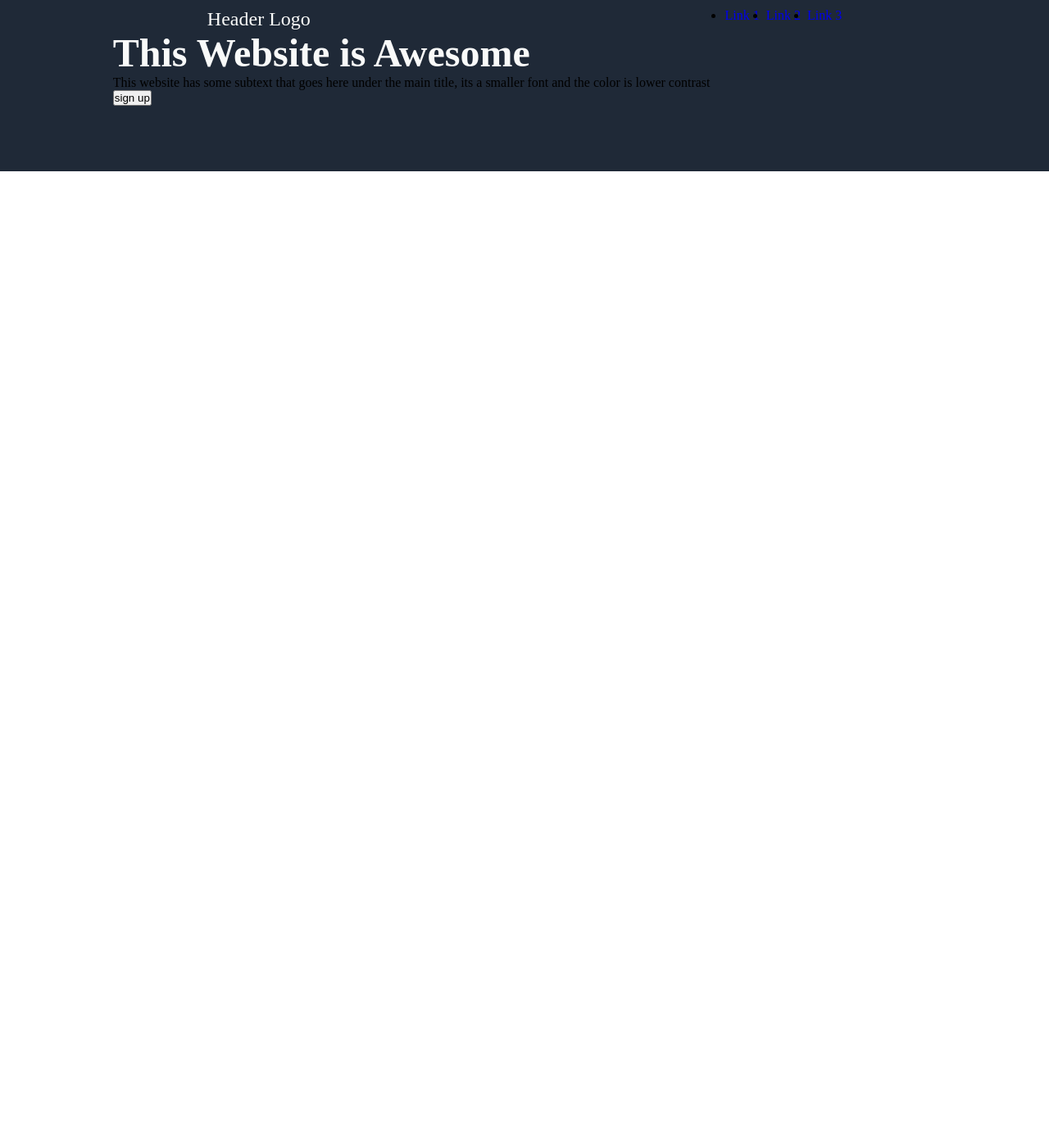
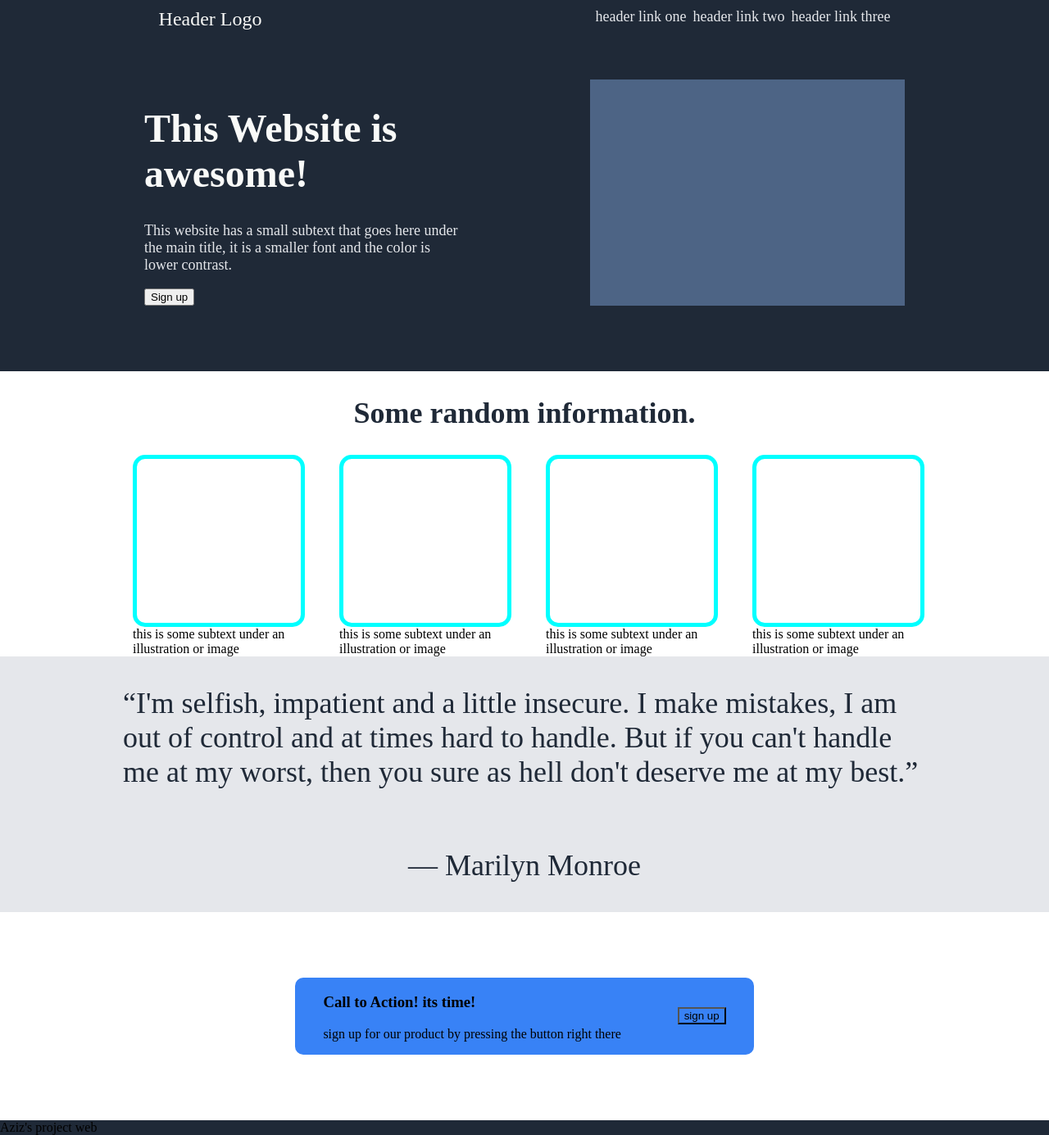
Before and after one commit to Azizstar1992/WebDev, a plain HTML site: page Basics/practice website/index.html in a window 1280 px wide. Shown: the whole page at 82% size. Before the commit the page ends 800 px from the top, so only its background shows below. Drawn offline with Linux system fonts and the light colour scheme.

Commit message:
website complete

```diff
--- a/Basics/practice flexbox/06-flex-layout/style.css
+++ b/Basics/practice flexbox/06-flex-layout/style.css
@@ -3,8 +3,12 @@
 body {
   height: 100vh;
   margin: 0;
+  padding: 0;
   overflow: hidden;
   font-family: Roboto, sans-serif;
+  display: flex;
+  flex-direction: column;
+
 }
 
 img {
@@ -25,3 +29,41 @@ input {
   width: 400px;
   margin-bottom: 16px;
 }
+
+
+button {
+  padding: 8px 16px;
+}
+
+.content {
+  flex: 1;
+  display: flex;
+  align-items: center;
+  justify-content: center;
+  flex-direction: column;
+  gap: 16px;
+}
+
+a {
+  color: #666;
+  text-decoration: none;
+}
+
+.header,
+.footer {
+  display: flex;
+  justify-content: space-between;
+  padding: 16px;
+}
+
+.footer {
+  background: #eee;
+}
+
+ul {
+  display: flex;
+  list-style: none;
+  margin: 0;
+  padding: 0;
+  gap: 16px
+}
--- a/Basics/practice flexbox/07-flex-layout-2/style.css
+++ b/Basics/practice flexbox/07-flex-layout-2/style.css
@@ -0,0 +1,74 @@
+body {
+    font-family: -apple-system, BlinkMacSystemFont, 'Segoe UI', Roboto, Oxygen, Ubuntu, Cantarell, 'Open Sans', 'Helvetica Neue', sans-serif;
+    margin: 0;
+    min-height: 100vh;
+    display: flex;
+    flex-direction: column;
+
+}
+
+.header {
+    height: 72px;
+    background: darkmagenta;
+    color: white;
+    display: flex;
+    align-items: center;
+    padding: 0 16px;
+    font-size: 32px;
+    font-weight: 900;
+}
+
+.footer {
+    height: 72px;
+    background: #eee;
+    color: darkmagenta;
+    display: flex;
+    align-items: center;
+    justify-content: center;
+
+}
+
+.sidebar {
+    width: 300px;
+    background: royalblue;
+    box-sizing: border-box;
+    flex-shrink: 0;
+  padding: 16px;
+}
+
+.card {
+    border: 1px solid #eee;
+    box-shadow: 2px 4px 16px rgba(0, 0, 0, .06);
+    border-radius: 4px;
+    padding: 16px;
+  margin: 16px;
+  width: 300px;
+}
+
+
+.body {
+    flex: 1;
+    display: flex;
+}
+
+ul {
+    list-style-type: none;
+    margin: 0;
+    padding: 0;
+}
+
+li {
+    margin-bottom: 16px;
+}
+
+a {
+    color: white;
+    text-decoration: none;
+    font-size: 24px;
+}
+
+.container
+{
+    display:flex;
+    flex-wrap:wrap;
+}
--- a/Basics/practice website/index.html
+++ b/Basics/practice website/index.html
@@ -10,35 +10,86 @@
 
 <body>
     <div class="hero">
-        <div class="navbar">
+        <nav>
             <div class="logo">
-                <p>Header Logo</p>
+                Header Logo
+            </div>
+            <ul class="head-right-links">
+                <li><a href="https//www.google.com">header link one</a></li>
+                <li><a href="https//www.google.com">header link two</a></li>
+                <li><a href="https//www.google.com">header link three</a></li>
+            </ul>
+        </nav>
+        <div class="hero-content">
+            <div class="hero-one">
+                <h1> This Website is awesome!</h1>
+                <p id="text">This website has a small subtext that goes here under the main title, it is a smaller font
+                    and the color is lower contrast.</p>
+                <button class="sign-up-btn">Sign up</button>
+            </div>
+            <div class="hero-img"> </div>
 
+
+        </div>
+
+
+    </div>
+
+
+    <div class="info">
+        <h2>Some random information.</h2>
+
+        <div class="mainContainer">
+
+            <div class="container">
+                <div class="img"></div>
+                <div class="text">this is some subtext under an illustration or image</div>
             </div>
 
-            <ul>
-                <li><a class="sec" href="#">Link 1</a></li>
-                <li><a class="sec" href="#">Link 2</a></li>
-                <li><a class="sec" href="#">Link 3</a></li>
-            </ul>
+            <div class="container">
+                <div class="img"></div>
+                <div class="text">this is some subtext under an illustration or image</div>
+            </div>
 
-        </div>
-        <div class="content">
-            <div div="left-box">
-                <div class=left-header>
-                    <p>This Website is Awesome</p>
-                </div>
-                <div class="sec">
-                    <p>This website has some subtext that goes here under the main title,
-                        its a smaller font and the color is lower contrast</p>
-                </div>
-                <button class="b">sign up</button>
+            <div class="container">
+                <div class="img"></div>
+                <div class="text">this is some subtext under an illustration or image</div>
             </div>
-            <div class="right-box"></div>
+
+            <div class="container">
+                <div class="img"></div>
+                <div class="text">this is some subtext under an illustration or image</div>
+            </div>
 
         </div>
 
     </div>
+
+    <div class="quote">
+        <p class="mainQuote"> “I'm selfish, impatient and a little insecure. I make mistakes,
+            I am out of control and at times hard to handle. But if you can't handle me at my worst,
+            then you sure as hell don't deserve me at my best.”</p>
+        <p class="author">― Marilyn Monroe</p>
+
+    </div>
+
+    <div class="action">
+        <div class = actioncontent>
+            <div class="actiontext">
+                <h3>Call to Action! its time!</h3>
+                <p>sign up for our product by pressing the button right there</p>
+            </div>
+            <div class="button">
+            <button class="actionbutton">sign up</button>
+        </div>
+        </div>
+
+    </div>
+
+    <footer>
+        Aziz's project web
+    </footer>
+
 </body>
 
 </html>
--- a/Basics/practice website/style.css
+++ b/Basics/practice website/style.css
@@ -1,61 +1,154 @@
-*
-{
-    padding:0;
-    margin:0;
+body {
+    margin: 0;
+    padding: 0;
+    display: flex;
+    flex-direction: column;
 }
 
-body
+.hero,
+footer {
+    background-color: #1F2937;
+    display: flex;
+
+}
+
+footer
 {
     margin:0;
-    padding:0;
+    align-items: center;
 }
-.hero
-{
-    background-color: #1F2937;
+.hero {
+
     display: flex;
     flex-direction: column;
-    padding-top: 10px;
+
     padding-bottom: 80px;
 }
 
-a
+.logo,h1 {
+    color: #F9FAF8;
+    font-size: 24px;
+}
+h1
 {
+    font-size: 48px;
+    font-weight: bolder;
+}
+ul,
+#text {
+    font-size: 18px;
+    color: #e5e7eb;
+}
+
+ul {
+    list-style: none;
+    display: flex;
+    gap: 8px;
+    margin: 0;
+}
+
+a {
     text-decoration: none;
+    color: #e5e7eb;
+
 }
-.navbar,.content
+
+nav {
+    display: flex;
+    justify-content: space-around;
+    margin: 10px;
+
+}
+
+.hero-content {
+    display: flex;
+    justify-content: center;
+}
+
+.hero-img, .hero-one {
+    width: 30%;
+    height: auto;
+    margin:80px;
+    margin-bottom: 0;
+    margin-top :50px;
+
+}
+
+.hero-img
+{
+    background-color: #4d6485;
+}
+
+.mainContainer{
+
+        display: flex;
+        justify-content: center;
+        gap: 52px;
+
+}
+
+.container {
+    max-width: 200px;
+  }
+
+h2
 {
     display: flex;
-    justify-content: space-around;
-}
-ul
-{
-    text-decoration: none;
-    gap: 8px;
-    display: flex;
-}
-.logo
-{
-    color:#F9FAF9;
-    font-size: 24px;
+    justify-content: center;
+    font-size: 36px;
+    font-weight: bolder;
+    color: #1F2937;
 }
 
-.left-header
+.img
 {
-    color:#F9FAF9;
-    font-size: 48px;
-    font-weight:bolder;
+    align-self: center;
+   border:5px solid cyan;
+    height: 200px;
+    width:200px;
+    border-radius: 15px;
 }
 
-.image
+.quote
 {
-    height: 200px;
-    width: 200px;
-    background-color: #3a4f6d;
-    padding: 10px;
+    display: flex;
+    flex-direction: column;
+    justify-content: center;
+    align-items: center;
+    padding-left: 150px;
+    padding-right:150px;
+    padding-bottom:0;
+    background-color: #E5E7EB;
+    font-size: 36px;
+    font-weight: 300;
+    color: #1F2937;
+
+
 }
 
-sec
+.actioncontent, .actionbutton
 {
-    color:#e5e7eb;
-    font-size: 18px;
+    background-color: #3882f6;
 }
+
+.action
+{
+    display:flex;
+    justify-content: center;
+    margin: 80px;
+
+}
+.actioncontent
+{
+    border-radius: 10px;
+    width:50%;
+    display:flex;
+    justify-content: space-around;
+
+}
+
+.button{
+    display:flex;
+    align-items:center;
+    justify-content: center;
+}
```
Also changed, not shown: Basics/practice flexbox/06-flex-layout/index.html (+3 -0 lines), Basics/practice flexbox/07-flex-layout-2/index.html (+51 -0 lines).
